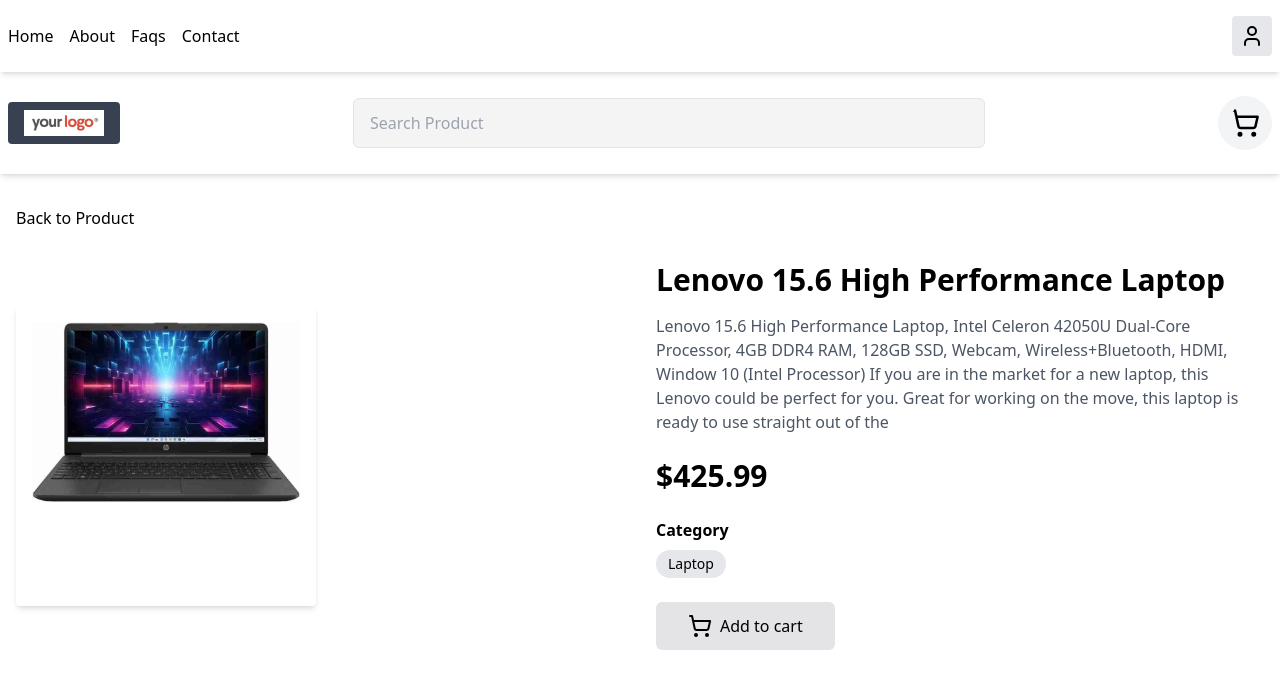
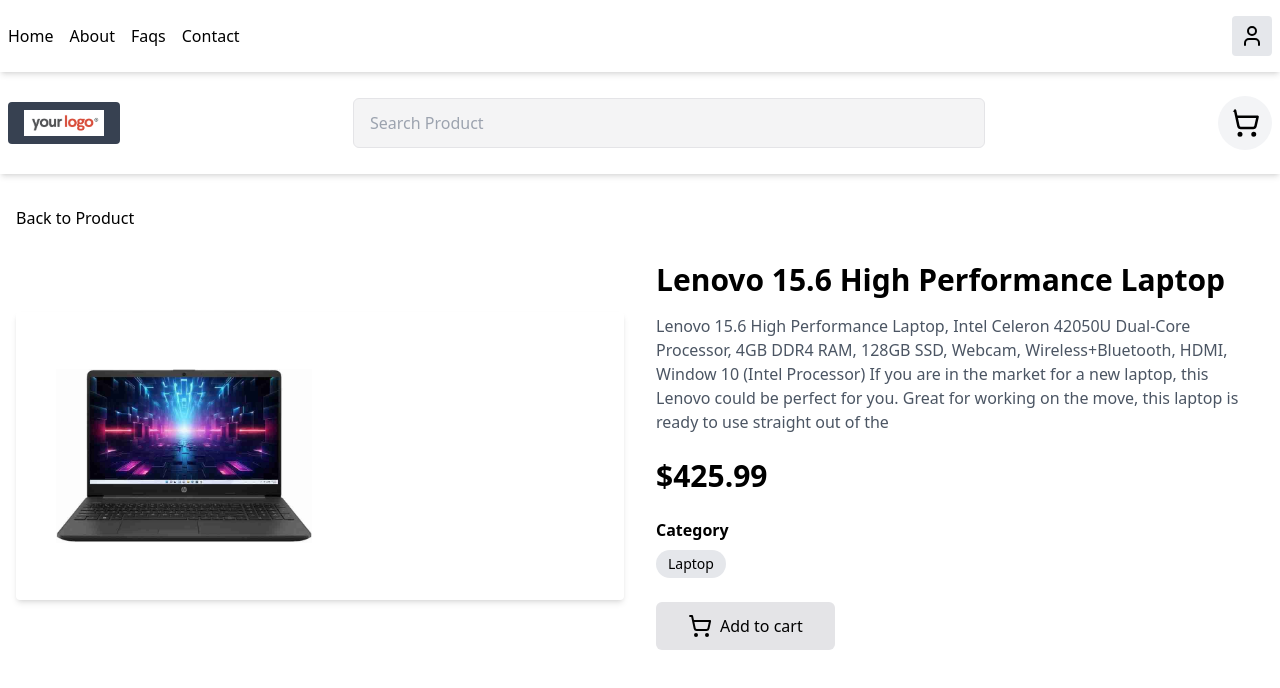
Before and after one commit to engineer-kaif/E-commerce-website, a React (Vite) app: page /product/16 in a window 1280 px wide. Shown: the top 688 px of the page. Built offline with nearby package versions, Linux system fonts and the light colour scheme.

Commit message:
image update

```diff
--- a/src/Components/CartPage/CartPage.jsx
+++ b/src/Components/CartPage/CartPage.jsx
@@ -28,7 +28,7 @@
         {cartItems.map((item)=>(
           <div key={item.id} className='flex items-center gap-4 py-4 border-b'>
              <Link to={`/product/${item.id}`}>
-            <img src={item.image} alt={item.title} className='w-24 h-24 object-cover rounded'/>
+            <img src={item.image} alt={item.title} className='w-24 h-24 object-contain rounded'/>
              </Link>
              <div className='flex-1'>
                <Link to={`/product/${item.id}`} className='font-semibold hover:text-blue-600'>
--- a/src/Components/Footer/Footer.jsx
+++ b/src/Components/Footer/Footer.jsx
@@ -9,12 +9,12 @@
            <div className='min-h-16'>
             <div className='flex justify-between items-start flex-col md:flex-row py-10'>
 
-                    <div className='mb-10 ml-20'>
+                    <div className='ml-20 mb-10'>
                     <Truck size={60} className='bg-black text-white rounded-full mx-12'/>
                     <h2 className='font-bold'>Free and Fast Delivery</h2>
                     <p>Free delivey for all order</p>
                 </div>
-                <div className='mb-10 ml-20'>
+                <div className='ml-20 mb-10'>
                     <Headphones size={60} className='bg-black text-white rounded-full mx-12 '/>
                     <h2 className='font-bold'>24/7 Customer Service</h2>
                     <p>Friendly 24/7 customer support</p>
--- a/src/Components/ProductCard/ProductCard.jsx
+++ b/src/Components/ProductCard/ProductCard.jsx
@@ -6,7 +6,7 @@
   return (
     <Link to={`/product/${product.id}`}>
       <div className='shadow-lg rounded-md cursor-pointer'>
-        <img src={`/${product.image}`} alt="" className='w-[200px] h-[200px] object-contain rounded ml-11' />
+        <img src={`/${product.image}`} alt="" className='w-[200px] h-[200px] object-contain rounded ml-14'/>
         <div className='bg-gray-50 p-4'>
           <h2 className='text-lg font-semibold my-4'>{product.title.substring(0,25)+"..."}</h2>
           <p className='text-sm text-zinc-500 border-b-2 pb-4'>{product.description.substring(0,70)+"..."}</p>
--- a/src/Components/ProductDetails/ProductDetails.jsx
+++ b/src/Components/ProductDetails/ProductDetails.jsx
@@ -30,8 +30,8 @@
           Back to Product
         </Link>
         <div className='grid grid-cols-1 md:grid-cols-2 gap-8 items-center'>
-          <div className='shadow-md p-4 rounded w-[300px] h-[300px] object-contain '>
-            <img src={`/${product.image}`} alt={product.title} />
+          <div className='shadow-md p-4 rounded'>
+            <img src={`/${product.image}`} alt={product.title} className='w-64 h-64 object-contain ml-6'/>
           </div>
           <div>
             <h1 className='text-3xl font-bold mb-4 '>{product.title}</h1>
```
